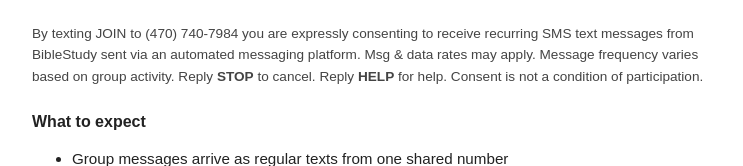
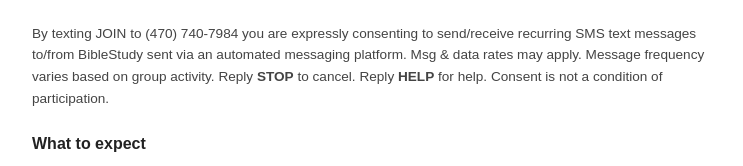
Before and after one commit to dwavelet/church-sms-policy, a plain HTML site: page join.html in a window 1280 px wide. Shown: the part 638-804 px from the top of the page, without its empty margins (268-1011 px from the left). Drawn offline with Linux system fonts and the light colour scheme.

Commit message:
Modified join.html: changed receive to send/recieve and from to to/from.

```diff
--- a/join.html
+++ b/join.html
@@ -35,7 +35,7 @@
   </div>
 
   <p class="consent">By texting JOIN to (470) 740-7984 you are
-  expressly consenting to receive recurring SMS text messages from
+  expressly consenting to send/receive recurring SMS text messages to/from
   BibleStudy sent via an automated messaging
   platform. Msg &amp; data rates may apply. Message frequency
   varies based on group activity. Reply <strong>STOP</strong> to
```
